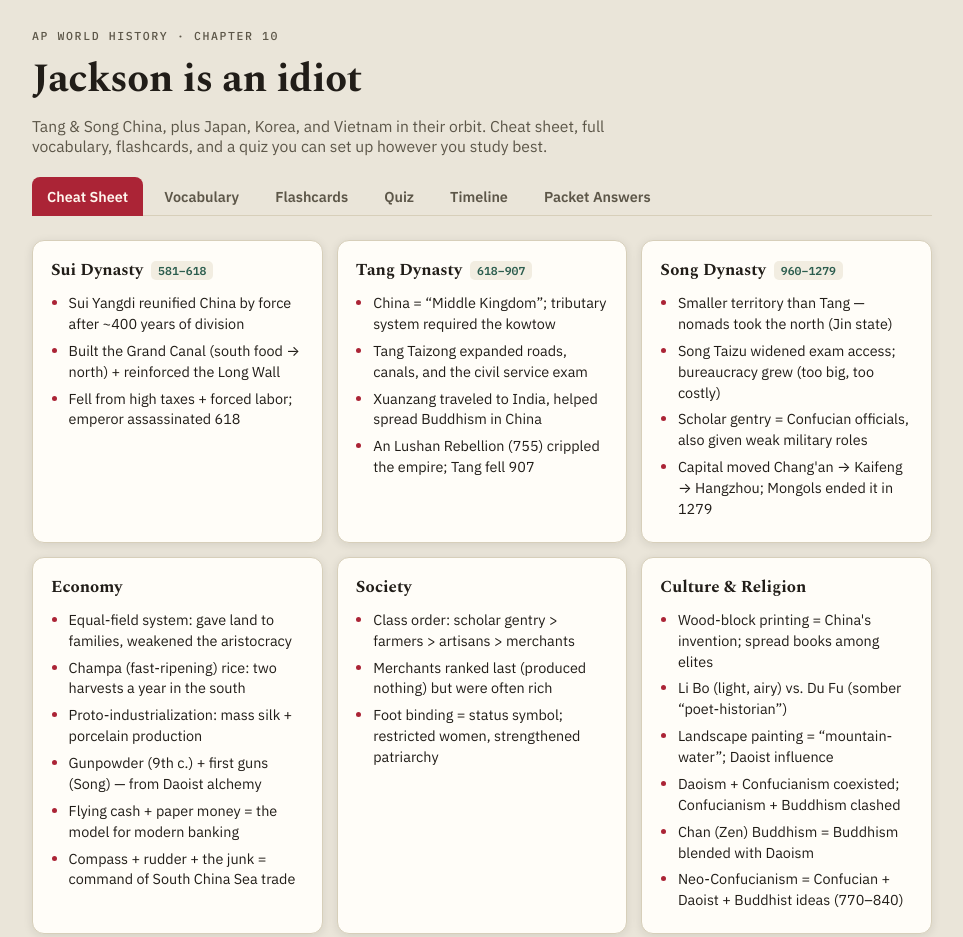
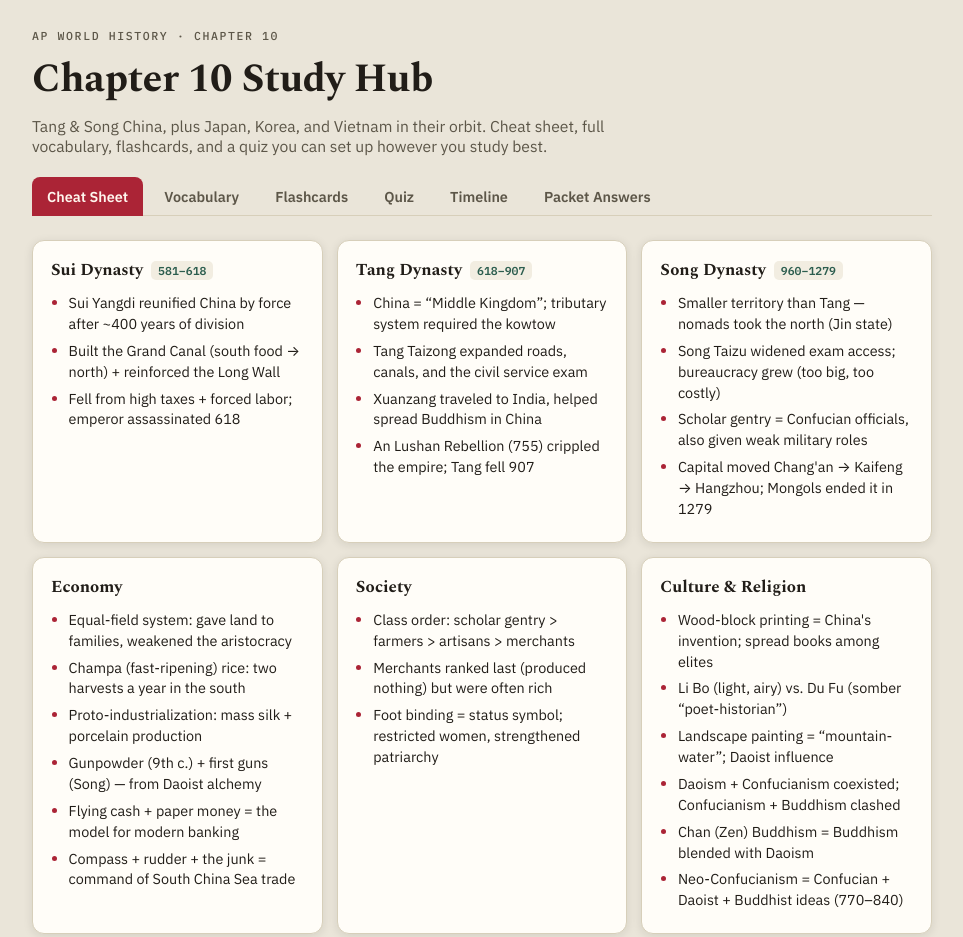
Before and after one commit to dawidp67/apworld, a plain HTML site: page index.html in a window 1280 px wide. Shown: the top 937 px of the page, without its empty margins (158-1121 px from the left). Drawn offline with nearby package versions, Linux system fonts and the light colour scheme.

Commit message:
Added Chapter 10 Study Hub header and updated related content in index.html

```diff
--- a/index.html
+++ b/index.html
@@ -202,7 +202,7 @@
 <div class="page">
   <header>
     <p class="eyebrow">AP World History · Chapter 10</p>
-    <h1>Jackson is an idiot</h1>
+    <h1>Chapter 10 Study Hub</h1>
     <p class="subtitle">Tang &amp; Song China, plus Japan, Korea, and Vietnam in their orbit. Cheat sheet, full vocabulary, flashcards, and a quiz you can set up however you study best.</p>
     <nav class="tabs" role="tablist" aria-label="Study mode">
       <button role="tab" id="tab-sheet" aria-selected="true" aria-controls="panel-sheet">Cheat Sheet</button>
```
